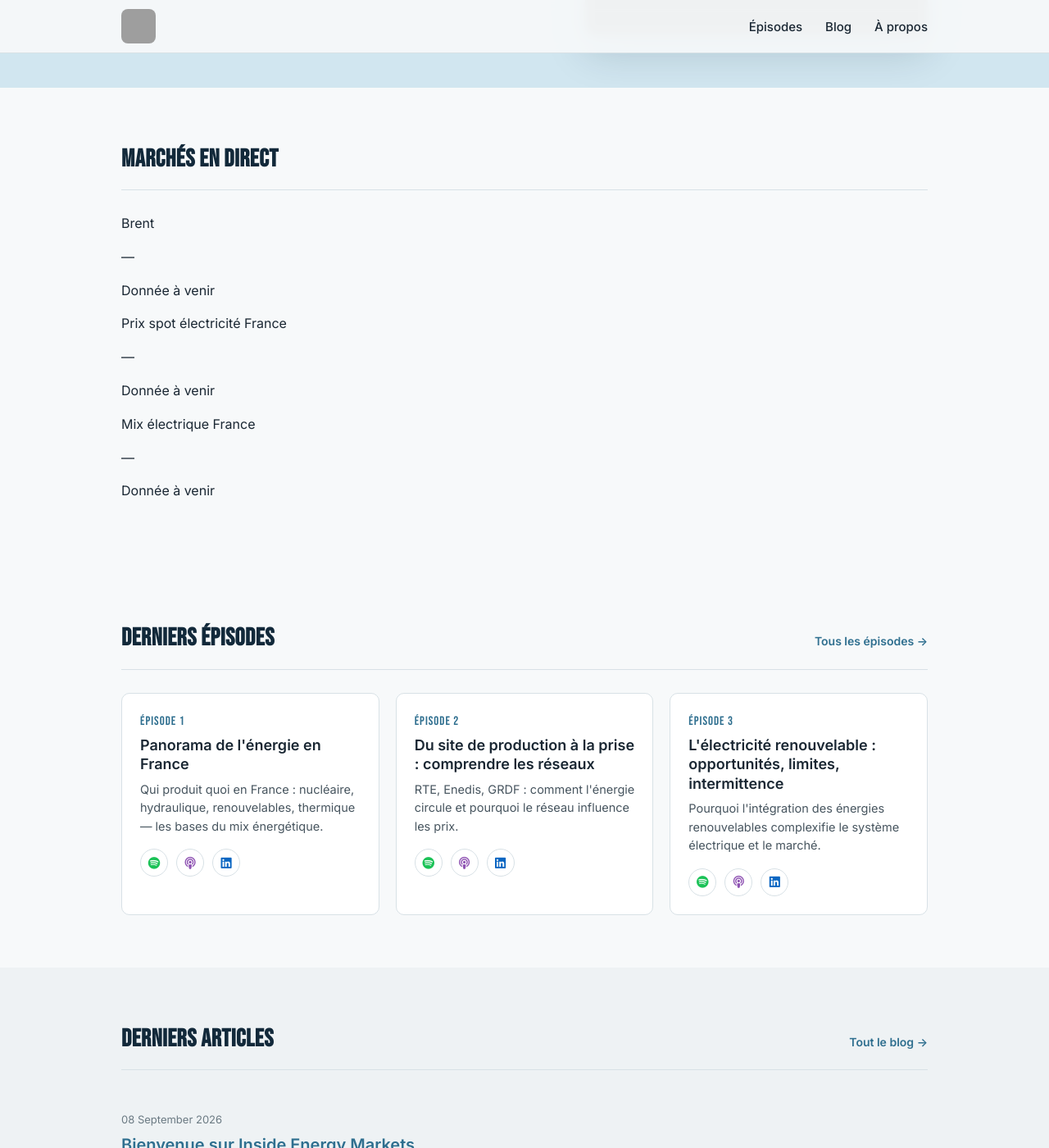
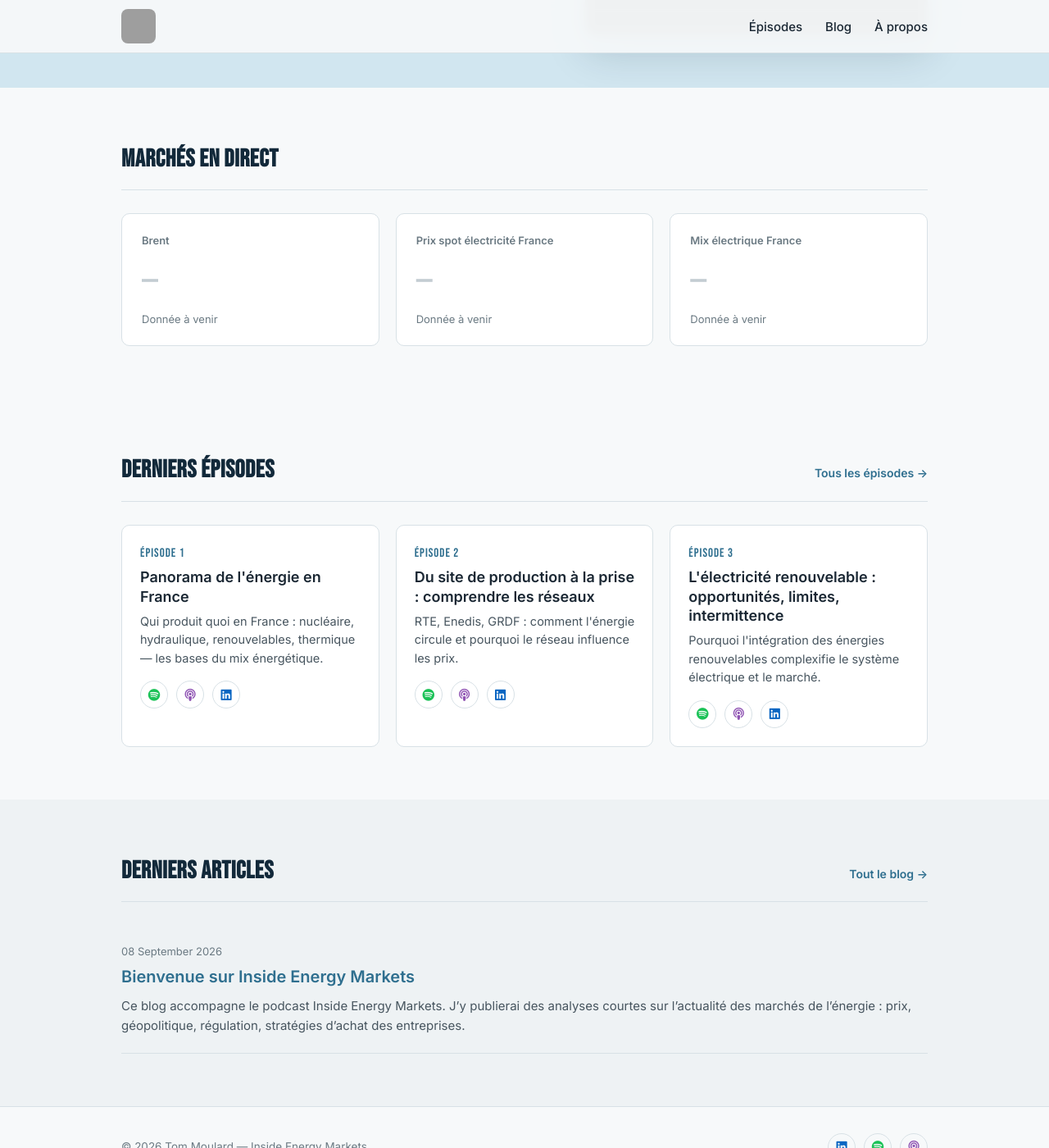
Before and after one commit to InsideEnergyMarkets/Inside-Energy-Markets, a Jekyll site: the page built from index.html, in a window 1280 px wide and 1400 px high, scrolled down 528 px. Shown: the whole window at 82% size. Built offline with Jekyll 4.4.1, drawn with Linux system fonts in a browser that asks for light colours; grey boxes are pictures that could not be loaded.

Commit message:
Add styles for market section
Added styles for market components including grid layout and card design.

```diff
--- a/assets/css/style.css
+++ b/assets/css/style.css
@@ -319,3 +319,53 @@ footer .wrap { display: flex; justify-content: space-between; align-items: cente
   .about-block .wrap { flex-direction: column; }
   .about-photo { width: 140px; }
 }
+/* ---------- Marchés en direct ---------- */
+.market-updated {
+  font-size: 12.5px;
+  color: #6b7a83;
+  font-weight: 500;
+}
+
+.market-grid {
+  display: grid;
+  grid-template-columns: repeat(auto-fit, minmax(220px, 1fr));
+  gap: 20px;
+}
+
+.market-card {
+  background: #fff;
+  border: 1px solid var(--line);
+  border-radius: 10px;
+  padding: 22px 24px;
+}
+
+.market-label {
+  font-size: 13px;
+  color: #6b7a83;
+  font-weight: 600;
+  margin: 0 0 10px;
+}
+
+.market-value {
+  font-family: 'Bebas Neue', sans-serif;
+  font-size: 40px;
+  color: var(--navy-deep);
+  margin: 0 0 4px;
+  letter-spacing: 0.5px;
+}
+
+.market-value span {
+  font-family: 'Inter', sans-serif;
+  font-size: 15px;
+  font-weight: 600;
+  color: #6b7a83;
+  margin-left: 4px;
+}
+
+.market-value.market-pending { color: #c3ccd2; }
+
+.market-sub {
+  font-size: 13px;
+  color: #6b7a83;
+  margin: 0;
+}
```
